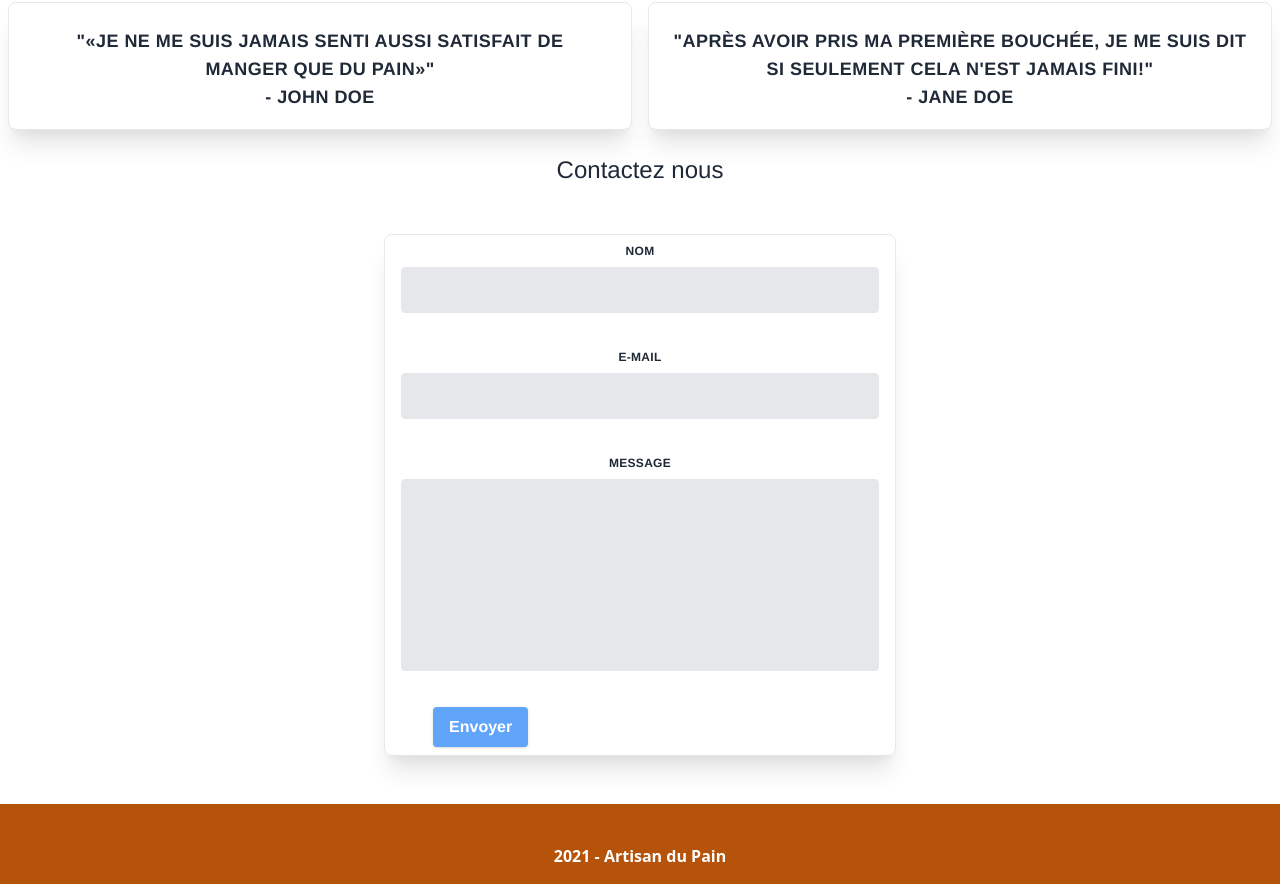
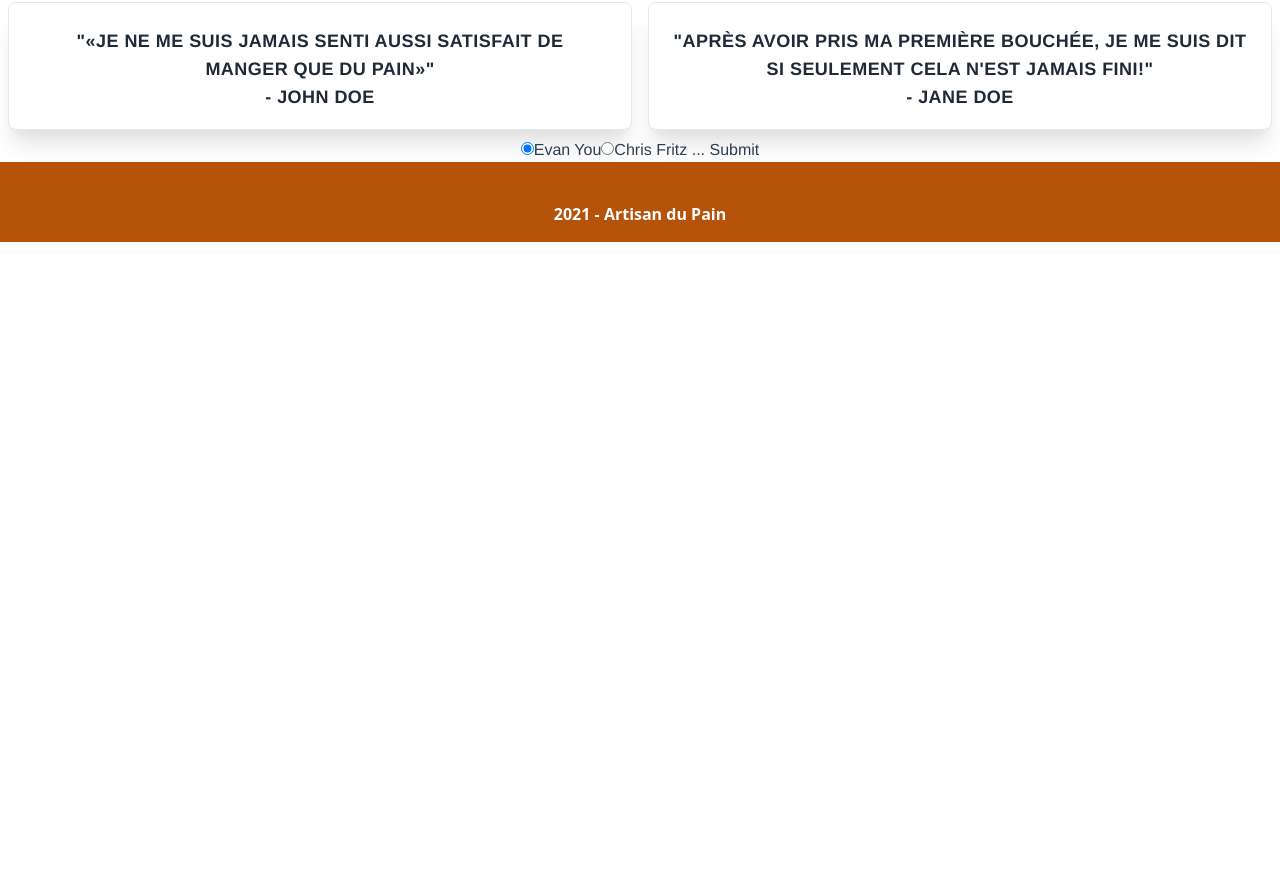
Before and after one commit to ZakariaBelbsir/Artisan-du-pain, a Vue app: page / in a window 1280 px wide. Shown: the part 1039-1923 px from the top of the page. After the commit the page ends 1281 px from the top, so only its background shows below. Built offline with nearby package versions, Linux system fonts and the light colour scheme.

Commit message:
form submission 9

```diff
--- a/src/components/Contact.vue
+++ b/src/components/Contact.vue
@@ -1,107 +1,145 @@
+<!--<template>-->
+<!--  <div class="mt-4">-->
+<!--    <div class="text-center text-gray-800 text-2xl w-full">-->
+<!--      Contactez nous-->
+<!--    </div>-->
+<!--    <div class="container my-12 flex content-center items-center">-->
+<!--      <form class="max-w-lg w-full mx-auto border shadow-xl rounded-lg px-4 py-2"-->
+<!--            method="POST"-->
+<!--            data-netlify="true"-->
+<!--            data-netlify-honeypot="bot-field"-->
+<!--            name="contact"-->
+<!--            @submit.prevent="handleSubmit"-->
+<!--            >-->
+<!--        <input type="hidden" name="form-name" value="contact" />-->
+<!--        <div class="flex flex-wrap -mx-3 mb-6">-->
+<!--          <div class="w-full px-3">-->
+<!--            <label class="block uppercase tracking-wide text-gray-800 text-xs font-bold mb-2" for="name">-->
+<!--              Nom-->
+<!--            </label>-->
+<!--            <input class="appearance-none block w-full bg-gray-200 text-gray-700 border-->
+<!--           border-gray-200 rounded py-3 px-4 mb-3 leading-tight focus:outline-none-->
+<!--           focus:bg-white focus:border-gray-500"-->
+<!--           id="name" required type="text"-->
+<!--           name="name" v-model="form.name">-->
+<!--          </div>-->
+<!--        </div>-->
+<!--        <div class="flex flex-wrap -mx-3 mb-6">-->
+<!--          <div class="w-full px-3">-->
+<!--            <label class="block uppercase tracking-wide text-gray-800 text-xs font-bold mb-2" for="email">-->
+<!--              E-mail-->
+<!--            </label>-->
+<!--            <input-->
+<!--              class="appearance-none block w-full bg-gray-200 text-gray-700 border-->
+<!--              border-gray-200 rounded py-3 px-4 mb-3 leading-tight-->
+<!--              focus:outline-none focus:bg-white focus:border-gray-500"-->
+<!--              id="email" required type="email"-->
+<!--              name="email" v-model="form.email">-->
+<!--          </div>-->
+<!--        </div>-->
+<!--        <div class="flex flex-wrap -mx-3 mb-6">-->
+<!--          <div class="w-full px-3">-->
+<!--            <label class="block uppercase tracking-wide text-gray-800 text-xs font-bold mb-2" for="message">-->
+<!--              Message-->
+<!--            </label>-->
+<!--            <textarea-->
+<!--              class=" no-resize appearance-none block w-full bg-gray-200 text-gray-700 border-->
+<!--              border-gray-200 rounded py-3 px-4 mb-3 leading-tight focus:outline-none-->
+<!--              focus:bg-white focus:border-gray-500 h-48 resize-none"-->
+<!--              required id="message" v-model="form.message"-->
+<!--              name="message"></textarea>-->
+<!--          </div>-->
+<!--        </div>-->
+<!--        <div class="">-->
+<!--          <div class="md:w-1/3">-->
+<!--            <button class="shadow bg-blue-400 hover:bg-blue-500 focus:shadow-outline-->
+<!--              focus:outline-none text-white font-bold py-2 px-4 rounded" type="submit">-->
+<!--              Envoyer-->
+<!--            </button>-->
+<!--          </div>-->
+<!--        </div>-->
+<!--      </form>-->
+<!--    </div>-->
+<!--  </div>-->
+<!--</template>-->
+
+<!--<script>-->
+<!--import axios from "axios";-->
+
+<!--export default {-->
+<!--  name: "Contact",-->
+<!--  data(){-->
+<!--    return {-->
+<!--      form: {-->
+<!--        name: '',-->
+<!--        email: '',-->
+<!--        message: '',-->
+<!--      },-->
+<!--    }-->
+<!--  },-->
+<!--  methods:{-->
+<!--    encode (data) {-->
+<!--      return Object.keys(data)-->
+<!--          .map(-->
+<!--              key => `${encodeURIComponent(key)}=${encodeURIComponent(data[key])}`-->
+<!--          )-->
+<!--          .join("&");-->
+<!--    },-->
+<!--    handleSubmit() {-->
+<!--      const axiosConfig = {-->
+<!--        header: { 'Content-Type': 'application/x-www-form-urlencoded' },-->
+<!--      };-->
+<!--      axios.post(-->
+<!--          '/',-->
+<!--          this.encode({-->
+<!--            'form-name': 'contact',-->
+<!--            ...this.form,-->
+<!--          }),-->
+<!--          axiosConfig,-->
+<!--      );-->
+<!--    }-->
+<!--  }-->
+<!--}-->
+<!--</script>-->
+
+<!--<style scoped>-->
+
+<!--</style>-->
 <template>
-  <div class="mt-4">
-    <div class="text-center text-gray-800 text-2xl w-full">
-      Contactez nous
-    </div>
-    <div class="container my-12 flex content-center items-center">
-      <form class="max-w-lg w-full mx-auto border shadow-xl rounded-lg px-4 py-2"
-            method="POST"
-            data-netlify="true"
-            data-netlify-honeypot="bot-field"
-            name="contact"
-            @submit.prevent="handleSubmit"
-            >
-        <input type="hidden" name="form-name" value="contact" />
-        <div class="flex flex-wrap -mx-3 mb-6">
-          <div class="w-full px-3">
-            <label class="block uppercase tracking-wide text-gray-800 text-xs font-bold mb-2" for="name">
-              Nom
-            </label>
-            <input class="appearance-none block w-full bg-gray-200 text-gray-700 border
-           border-gray-200 rounded py-3 px-4 mb-3 leading-tight focus:outline-none
-           focus:bg-white focus:border-gray-500"
-                   id="name" required type="text"
-            name="name" v-model="form.name">
-          </div>
-        </div>
-        <div class="flex flex-wrap -mx-3 mb-6">
-          <div class="w-full px-3">
-            <label class="block uppercase tracking-wide text-gray-800 text-xs font-bold mb-2" for="email">
-              E-mail
-            </label>
-            <input
-                class="appearance-none block w-full bg-gray-200 text-gray-700 border
-              border-gray-200 rounded py-3 px-4 mb-3 leading-tight
-              focus:outline-none focus:bg-white focus:border-gray-500"
-                id="email" required type="email"
-            name="email" v-model="form.email">
-          </div>
-        </div>
-        <div class="flex flex-wrap -mx-3 mb-6">
-          <div class="w-full px-3">
-            <label class="block uppercase tracking-wide text-gray-800 text-xs font-bold mb-2" for="message">
-              Message
-            </label>
-            <textarea class=" no-resize appearance-none block w-full bg-gray-200 text-gray-700 border
-           border-gray-200 rounded py-3 px-4 mb-3 leading-tight focus:outline-none
-           focus:bg-white focus:border-gray-500 h-48 resize-none"
-                      required id="message" v-model="form.message"
-            name="message"></textarea>
-          </div>
-        </div>
-        <div class="">
-          <div class="md:w-1/3">
-            <button class="shadow bg-blue-400 hover:bg-blue-500 focus:shadow-outline
-           focus:outline-none text-white font-bold py-2 px-4 rounded" type="submit">
-              Envoyer
-            </button>
-          </div>
-          <!--        <div class="md:w-2/3"></div>-->
-        </div>
-      </form>
-    </div>
-  </div>
+  <form
+      name="ask-question"
+      method="post"
+      data-netlify="true"
+      data-netlify-honeypot="bot-field"
+  >
+    <input type="hidden" name="form-name" value="ask-question" />
+    <label v-for="(panelist, index) in panelists" :key="index">
+      <input
+          type="radio"
+          name="panelist"
+          :value="panelist"
+          @input="ev => updatePanelist"
+          :checked="panelist === currentPanelist"
+      />
+      <span>{{ panelist }}</span>
+    </label>
+    ...
+    <button>Submit</button>
+  </form>
 </template>
-
 <script>
-import axios from "axios";
-
 export default {
   name: "Contact",
-  data(){
-    return {
-      form: {
-        name: '',
-        email: '',
-        message: '',
-      },
+  methods: {
+    updatePanelist (ev) {
+      this.currentPanelist = ev.target.value
     }
   },
-  methods:{
-    encode(data){
-      return Object.keys(data)
-          .map(
-              (key) => `${encodeURIComponent(key)}=${encodeURIComponent(data[key])}`,
-          )
-          .join('&');
-    },
-    handleSubmit() {
-      const axiosConfig = {
-        header: { 'Content-Type': 'application/x-www-form-urlencoded' },
-      };
-      axios.post(
-          '/',
-          this.encode({
-            'form-name': 'contact',
-            ...this.form,
-          }),
-          axiosConfig,
-      );
+  data () {
+    return {
+      panelists: ['Evan You', 'Chris Fritz'],
+      currentPanelist: 'Evan You'
     }
   }
 }
 </script>
-
-<style scoped>
-
-</style>
```
